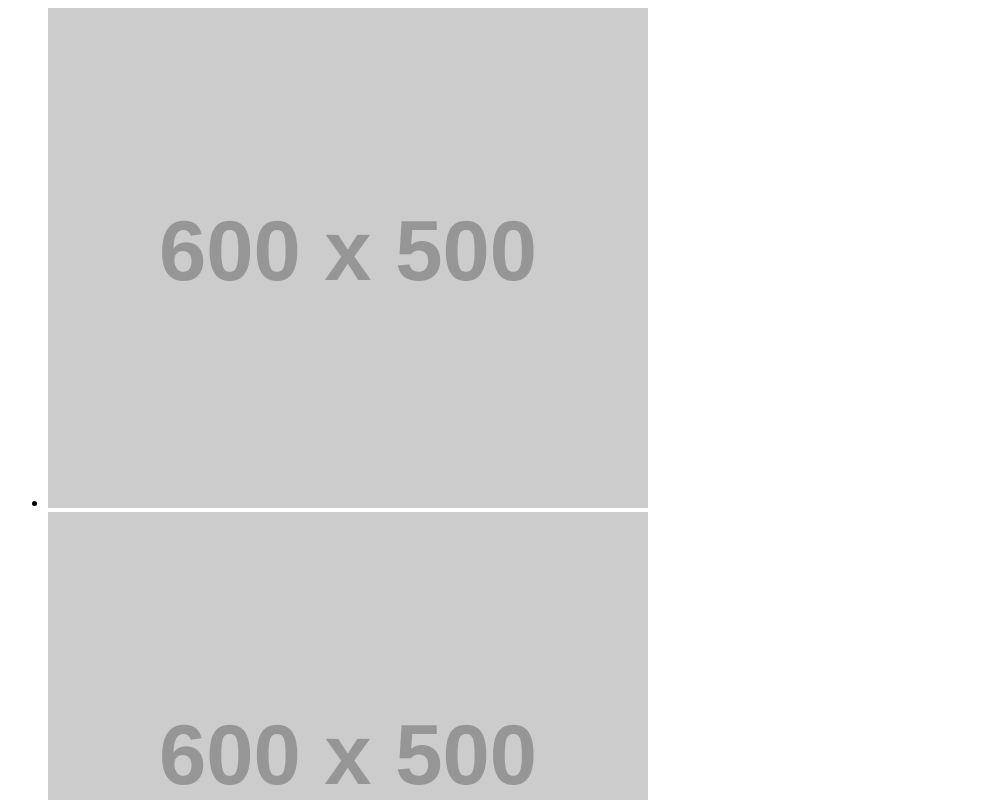
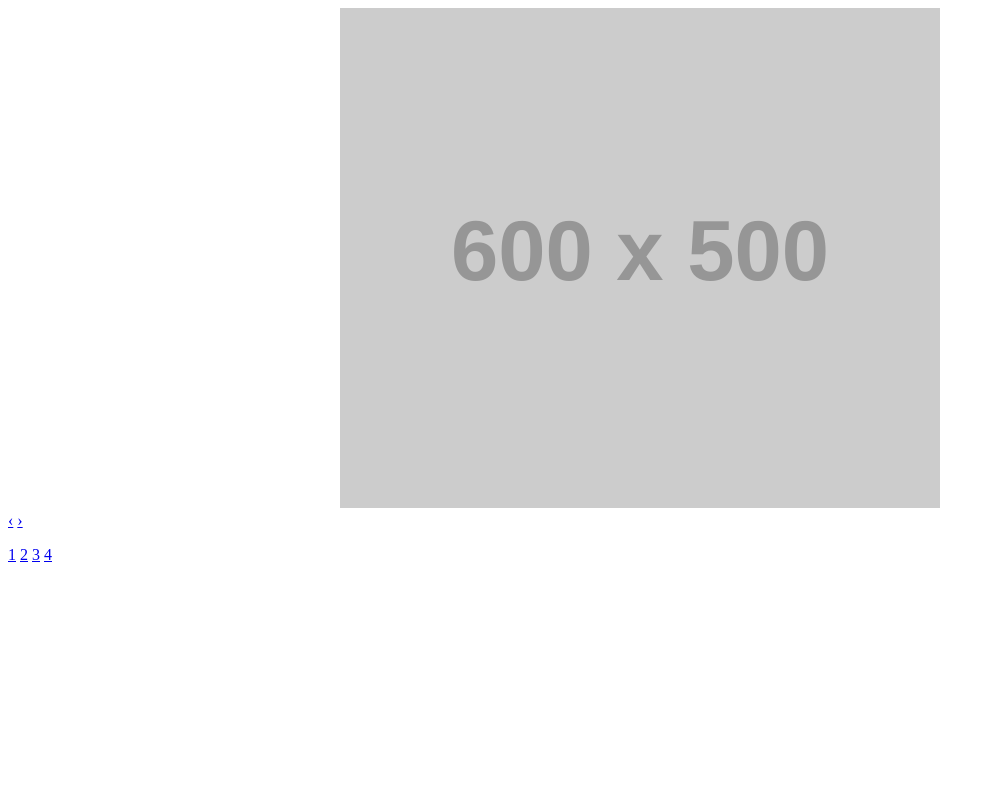
Before and after one commit to kapena/carousleRide, a plain HTML site: page index.html in a window 1280 px wide. Shown: the top 800 px of the page, without its empty margins (0-995 px from the left). Drawn offline with nearby package versions, Linux system fonts and the light colour scheme; placeholder pictures from the web are drawn by us.

Commit message:
markdown edit

```diff
--- a/index.html
+++ b/index.html
@@ -8,7 +8,8 @@
 </head>
 <div class="wrapper">
 <!--Container-->
-    <div class="carousel-container">
+    <div class="carousel-wrapper">
+        <div class="carousle">
         <ul style="left:-1800px; top:0px;">
             <li>
                 <img src="http://placehold.it/600x500" alt="">
@@ -22,6 +23,7 @@
             <li>
                 <img src="http://placehold.it/600x500" alt="">
             </li>
+        </div>
         </ul>
     </div>
     <!--Prev & Next-->
@@ -30,11 +32,11 @@
 
 </div>
 <!-- Pagination -->
-<p class="carousel-pagination" data=carousel-pagination></p>
-    <a href="#1">1</a>
-    <a href="#2">2</a>
-    <a href="#3">3</a>
-    <a href="#4">4</a>
+<p class="carousel-pagination">
+    <a href="#">1</a>
+    <a href="#">2</a>
+    <a href="#">3</a>
+    <a href="#">4</a>
 </p>
 <body>
 </body>
--- a/stylesheet/styles.css
+++ b/stylesheet/styles.css
@@ -0,0 +1,22 @@
+.wrapper{
+    display:block;
+}
+.carousel-wrapper{
+    position:relative;
+    overflow:hidden;
+    margin: 0 auto;
+    width:600px;
+}
+
+.carousle ul {
+    width: 20000em;
+    position: relative;
+    list-style:none;
+    margin:0;
+    padding:0;
+}
+
+/* Required for `li` */
+.carousle li {
+    float: left;
+}
```
Also changed, not shown: 1 other file.
